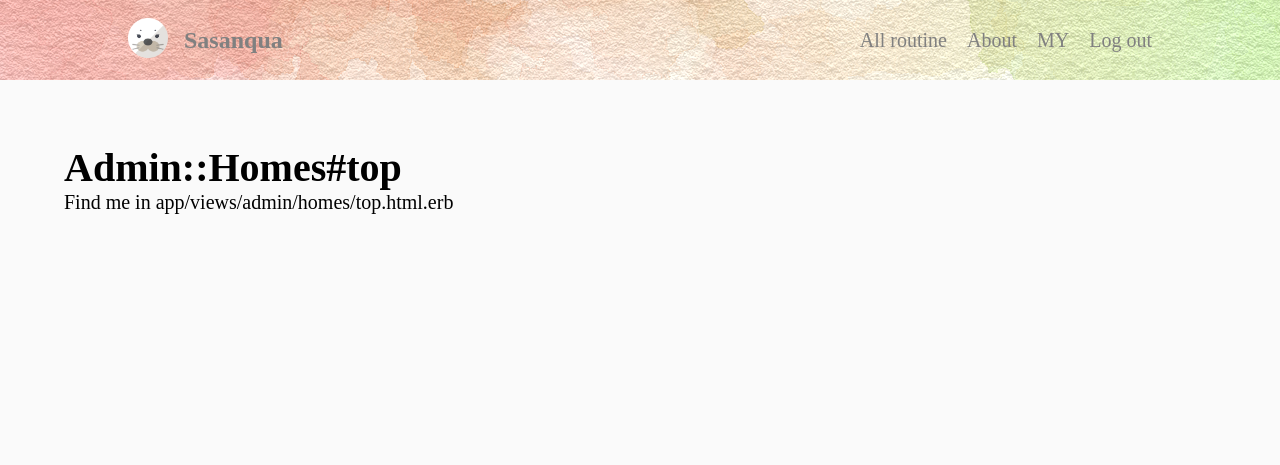
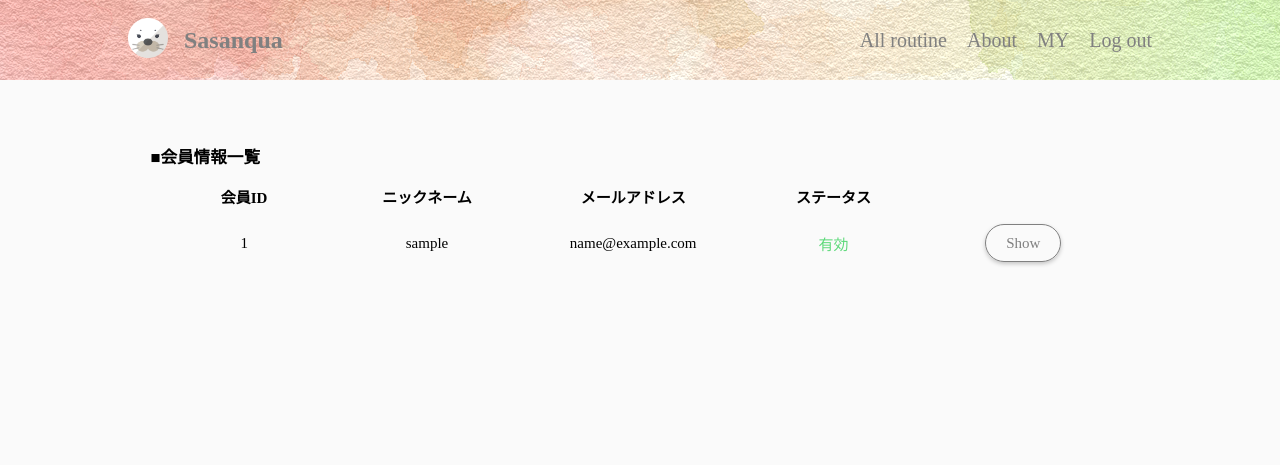
Before and after one commit to u0r7a1m0/sasanqua, a Rails app: page /admin in a window 1280 px wide. Shown: the top 465 px of the page. Run offline with Rails 7, Linux system fonts and the light colour scheme; the visitor is signed in with stand-in values (Sample User, id 1); data comes from the database, SQL or seed files in the repository; style sheets or scripts are compiled from the project's sources; some libraries are stand-ins or nearby versions.

Commit message:
[Update]管理者会員一覧・詳細ページ更新

```diff
--- a/app/assets/stylesheets/admin/homes.scss
+++ b/app/assets/stylesheets/admin/homes.scss
@@ -1,3 +1,56 @@
 // Place all the styles related to the admin/homes controller here.
 // They will automatically be included in application.css.
 // You can use Sass (SCSS) here: https://sass-lang.com/
+
+// トップ画面（会員一覧）
+.customer-index-contents{
+  width: 85%;
+  margin: 0 auto;
+}
+table{
+  border-spacing: 10px;
+}
+td, th {
+  font-size: 15px;
+  padding: 0.5em 1em;       /* 内側の余白量 */
+  width: 20vw;
+  text-align: center;
+  padding-top: 1vh;
+  padding-bottom: 1vh;
+  a{
+    text-decoration:none ;
+    color: gray;
+  }
+}
+tr{
+  margin-top : 40px;
+  margin-bottom: 40px;
+  border-bottom: 1px solid #E1E3E1;
+
+}
+.show-btn {
+  text-decoration: none;
+  padding: 10px 20px;
+  box-shadow: 0 2px 4px rgba(0, 0, 0, 0.21);
+  border-radius: 50px;
+  border: 1px solid gray;
+  color: gray;
+
+}
+.show-btn:hover {
+  color: white;
+  background-color: #73736C;
+}
+.text-secondary{
+  color: gray;
+}
+.text-success{
+  color: #5DD97A;
+}
+
+@media screen and (max-width: 768px) {
+  .customer-index-contents{
+    width: 100%;
+    margin: 0 auto;
+  }
+}
--- a/app/assets/stylesheets/public/customers.scss
+++ b/app/assets/stylesheets/public/customers.scss
@@ -57,7 +57,7 @@
   margin-left: auto;
   font-size:35px;
 }
-.edit-btn{
+.edit-btn, .update-btn, .withdraw-btn{
   padding: 10px 20px;
   box-shadow: 0 2px 4px rgba(0, 0, 0, 0.21);
   border: solid 1px gray;
@@ -68,17 +68,34 @@
   border-radius: 100px;
   color: gray;
   text-decoration: none;
+}
+.edit-btn:hover, .update-btn:hover, .withdraw-btn:hover{
+    color: white;
+    background-color: #73736C;
 
 }
-
 
 // editページ
 .customer-edit-contents{
   width: 50%;
   margin: 0 auto;
+  h5{
+    margin-bottom: 30px;
+  }
+
 }
 .edit-btns {
   display: flex;
+}
+.customer-edit-form p{
+  font-size: 12px;
+}
+.profile_image_icon{
+  border-radius: 50%;
+  width: 50px;
+  height: 50px;
+  object-fit: cover;
+  filter: drop-shadow(5px 5px 5px #aaa);
 }
 
 
--- a/app/assets/stylesheets/public/homes.scss
+++ b/app/assets/stylesheets/public/homes.scss
@@ -21,17 +21,21 @@
 .sub-title{
   margin-bottom: 5vw;
 }
-.txt{
+.top-txt{
   margin-top: 2vw;
   font-size: 15px;
 }
-.txt a{
+.top-txt a{
   border-bottom: dotted;
   border-color:#1C9149;
   border-width: 3px;
 }
-.txt a:hover{
+.top-txt a:hover{
   color:#79B39E;
+}
+.top-wraper>div a:hover{
+    color: white;
+    background-color: #73736C;
 }
 
 // プライバシーポリシーページ
--- a/app/controllers/admin/homes_controller.rb
+++ b/app/controllers/admin/homes_controller.rb
@@ -1,5 +1,9 @@
 class Admin::HomesController < ApplicationController
   before_action :authenticate_admin!
   def top
+    @customers = Customer.all
+  end
+  def customer_params
+    params.require(:customer).permit(:customer_id, :profile_image, :nickname, :email, :is_deleted, :created_at, :updated_at)
   end
 end
--- a/app/views/admin/homes/top.html.erb
+++ b/app/views/admin/homes/top.html.erb
@@ -1,2 +1,36 @@
-<h1>Admin::Homes#top</h1>
-<p>Find me in app/views/admin/homes/top.html.erb</p>
+<div class="customer-index-contents">
+
+  <h5>■会員情報一覧</h5>
+
+  <div>
+    <table cellpadding="20">
+      <thead>
+      <tr>
+        <th>会員ID</th>
+        <th>ニックネーム</th>
+        <th>メールアドレス</th>
+        <th>ステータス</th>
+        <th></th>
+      </tr>
+      </thead>
+      <% @customers.each do |customer| %>
+      <tr>
+        <td><%= customer.id %></td>
+        <td><%= customer.nickname %></td>
+        <td><%= customer.email %></td>
+        <%if customer.is_deleted %>
+          <td class="text-secondary">
+            退会
+          </td>
+          <% else %>
+          <td class="text-success">
+            有効
+          </td>
+          <% end %>
+        <td><%= link_to "Show",admin_customer_path(customer.id), class:"show-btn" %></td>
+      </tr>
+      <% end %>
+    </table>
+  </div>
+
+</div>
--- a/app/views/public/homes/top.html.erb
+++ b/app/views/public/homes/top.html.erb
@@ -2,8 +2,6 @@
     <h1><b>What do you routineize?</b></h1>
     <p class="sub-title">何をルーティン化しますか？</p>
 
-    <%= link_to '登録を始める >' ,new_customer_registration_path, class:"btn-new" %>
-
-    <p class="txt">登録済みの方は<a href="/customers/sign_in">こちら</a>からログイン</p>
-
+    <div><%= link_to '登録を始める >' ,new_customer_registration_path, class:"btn-new" %></div>
+    <p class="top-txt">登録済みの方は<a href="/customers/sign_in">こちら</a>からログイン</p>
 </div>
--- a/db/migrate/20230104054733_devise_create_customers.rb
+++ b/db/migrate/20230104054733_devise_create_customers.rb
@@ -7,7 +7,8 @@ class DeviseCreateCustomers < ActiveRecord::Migration[6.1]
       t.string :nickname,           null: false, default: ""
       t.string :email,              null: false, default: ""
       t.string :encrypted_password, null: false, default: ""
-      t.string :is_deleted,         null: false, default: ""
+      t.boolean :is_deleted,        null:false, default: false
+
 
       ## Recoverable
       t.string   :reset_password_token
--- a/db/migrate/20230108065452_create_frequencies.rb
+++ b/db/migrate/20230108065452_create_frequencies.rb
@@ -1,6 +1,8 @@
 class CreateFrequencies < ActiveRecord::Migration[6.1]
   def change
     create_table :frequencies do |t|
+
+      t.integer :frequencie
 
       t.timestamps
     end
```
Also changed, not shown: app/controllers/admin/customers_controller.rb (+32 -0 lines), app/controllers/public/customers_controller.rb (+13 -0 lines), app/views/admin/customers/edit.html.erb (+36 -2 lines), app/views/admin/customers/show.html.erb (+27 -2 lines), app/views/public/customers/edit.html.erb (+14 -19 lines), db/schema.rb.
